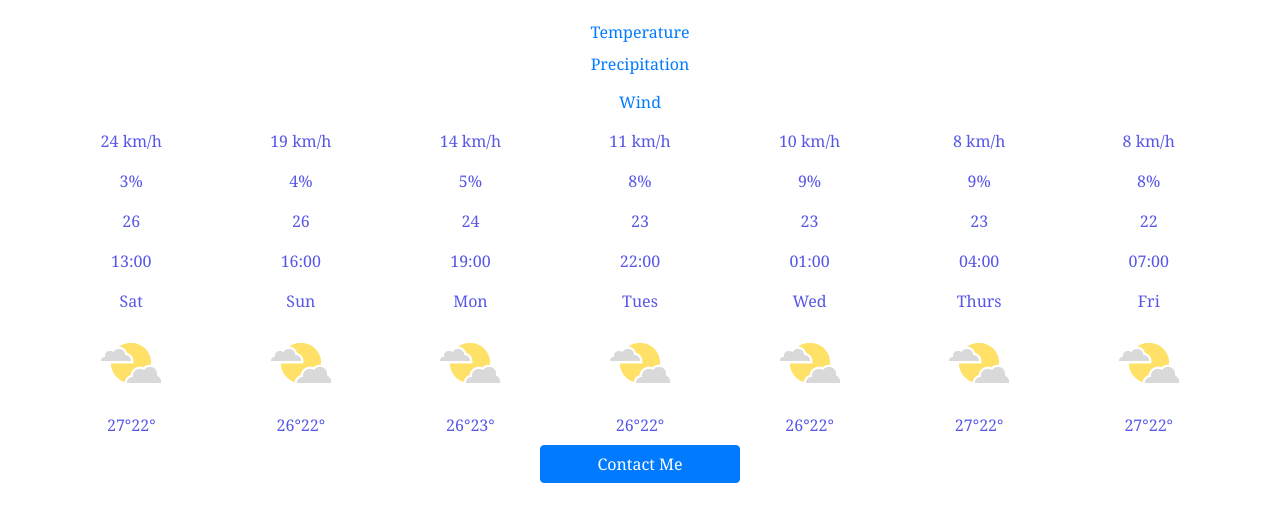
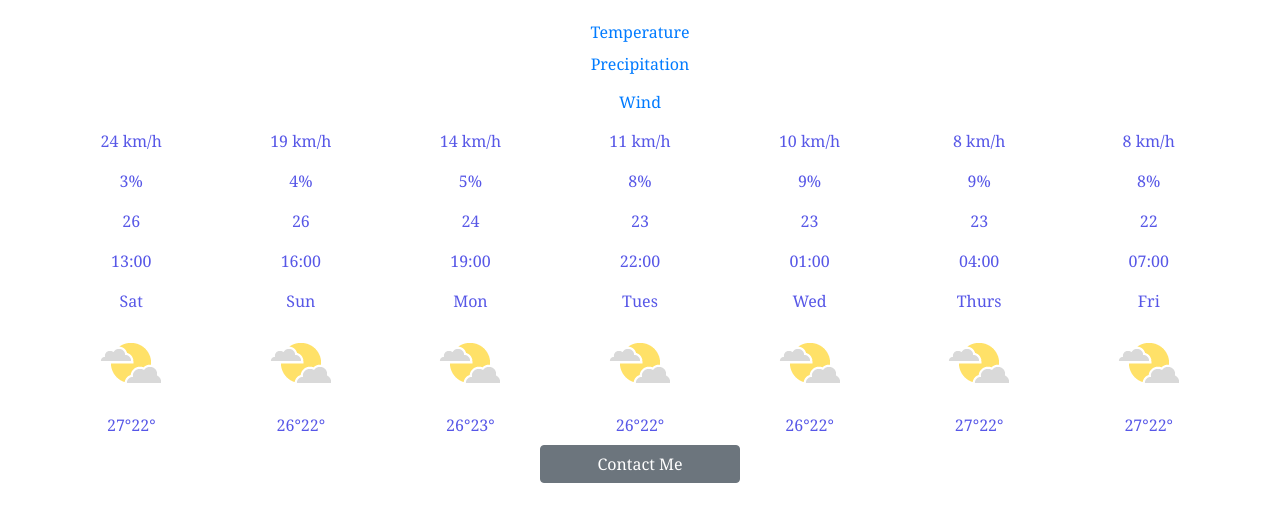
Before and after one commit to PreciousAbe/Weather-App, a plain HTML site: page index.html in a window 1280 px wide. Shown: the part 159-680 px from the top of the page. Drawn offline with nearby package versions, Linux system fonts and the light colour scheme.

Commit message:
changed the type of button

```diff
--- a/index.html
+++ b/index.html
@@ -243,7 +243,7 @@
           </div>
         </div>
       </div>
-      <a href="https://github.com/PreciousAbe" class="btn btn-primary">Contact Me</a>
+      <a href="https://github.com/PreciousAbe" class="btn btn-secondary">Contact Me</a>
     </div>
 </body>
 
```
